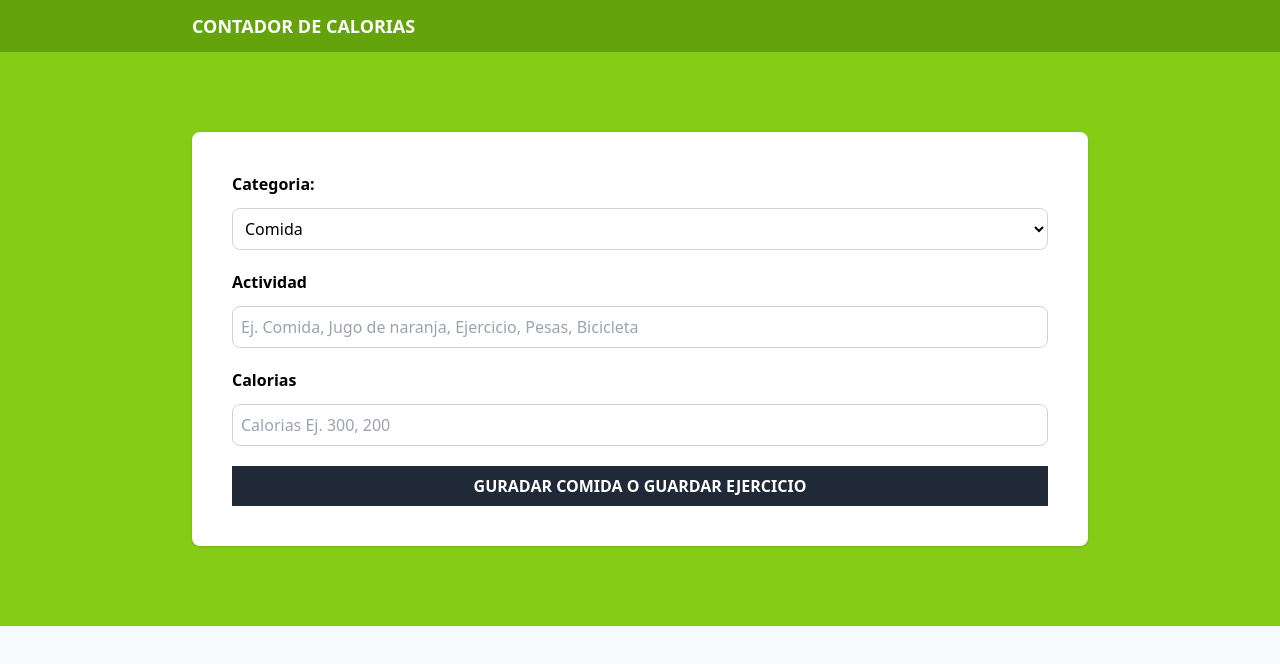
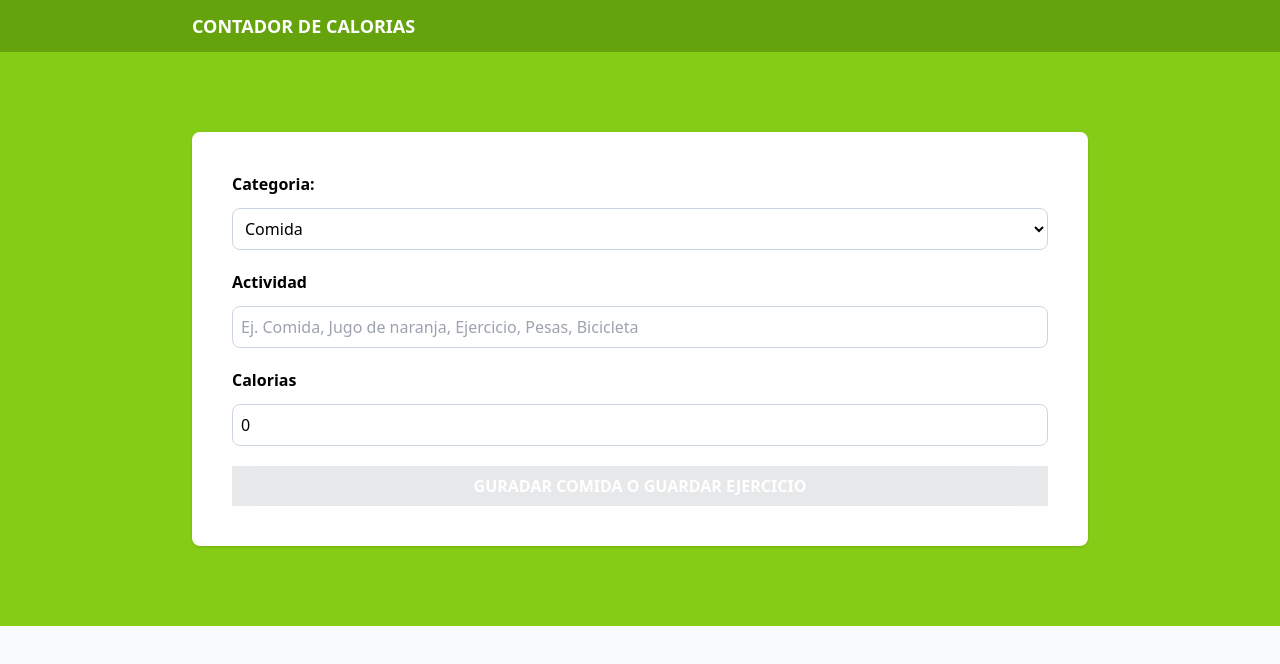
Before and after one commit to IleanaLopez91/ContadorCalorias, a React (Vite) app: page / in a window 1280 px wide. Shown: the top 664 px of the page. Built offline with nearby package versions, Linux system fonts and the light colour scheme.

Commit message:
conectando el formulario al state

```diff
--- a/src/components/Form.tsx
+++ b/src/components/Form.tsx
@@ -1,6 +1,30 @@
+import { useState } from "react";
+import type { Activity } from "../types";
 import { categories } from "../data/categories";
 
 function Form() {
+  const [activity, setActivity] = useState<Activity>({
+    category: 1,
+    name: "",
+    calories: 0,
+  });
+
+  const handleChange = (
+    e:
+      | React.ChangeEvent<HTMLSelectElement>
+      | React.ChangeEvent<HTMLInputElement>
+  ) => {
+    const isNumberField = ["category", "calories"].includes(e.target.id);
+    setActivity({
+      ...activity,
+      [e.target.id]: isNumberField ? +e.target.value : e.target.value,
+    });
+  };
+
+  const isValidActivity = () => {
+    const { name, calories } = activity;
+    return name.trim() !== "" && calories > 0;
+  };
   return (
     <form className=" space-y-5 bg-white shadow p-10 rounded-lg">
       <div className=" grid grid-cols-1 gap-3">
@@ -10,6 +34,8 @@
         <select
           className=" border border-slate-300 p-2 rounded-lg w-full bg-white"
           id="category"
+          value={activity.category}
+          onChange={handleChange}
         >
           {categories.map((category) => (
             <option key={category.id} value={category.id}>
@@ -19,14 +45,16 @@
         </select>
       </div>
       <div className=" grid grid-cols-1 gap-3">
-        <label htmlFor="activity" className=" font-bold">
+        <label htmlFor="name" className=" font-bold">
           Actividad
         </label>
         <input
-          id="activity"
+          id="name"
           type="text"
           className="border border-slate-300 p-2 rounded-lg"
           placeholder="Ej. Comida, Jugo de naranja, Ejercicio, Pesas, Bicicleta"
+          value={activity.name}
+          onChange={handleChange}
         />
       </div>
 
@@ -39,13 +67,16 @@
           type="number"
           className="border border-slate-300 p-2 rounded-lg"
           placeholder="Calorias Ej. 300, 200"
+          value={activity.calories}
+          onChange={handleChange}
         />
       </div>
 
       <input
         type="submit"
-        className=" bg-gray-800 hover:bg-gray-900 w-full p-2 font-bold uppercase text-white cursor-pointer"
+        className=" bg-gray-800 hover:bg-gray-900 w-full p-2 font-bold uppercase text-white cursor-pointer disabled:opacity-10"
         value="Guradar Comida o Guardar Ejercicio"
+        disabled={!isValidActivity()}
       />
     </form>
   );
--- a/src/types/index.ts
+++ b/src/types/index.ts
@@ -2,3 +2,9 @@
   id: number;
   name: string;
 };
+
+export type Activity = {
+  category: number;
+  name: string;
+  calories: number;
+};
```
